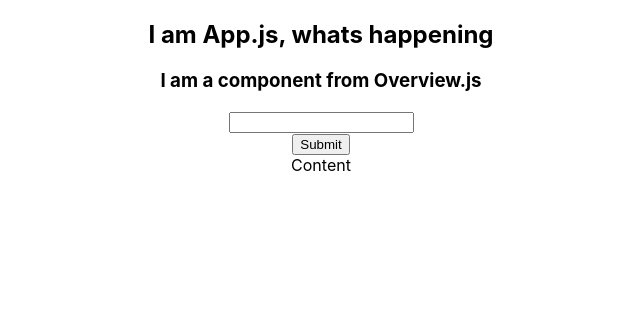
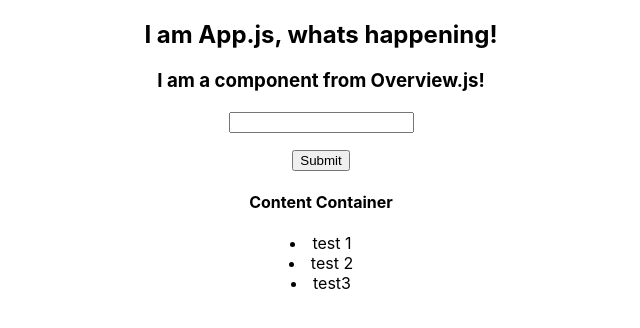
Before and after one commit to dianaroemer/task-app, a React (Create React App) app: page / in a window 1280 px wide. Shown: the top 328 px of the page, without its empty margins (319-959 px from the left). Built offline with nearby package versions, Linux system fonts and the light colour scheme.

Commit message:
Successful implementation of desired functionality before code cleanup and unique key implementation

```diff
--- a/src/App.js
+++ b/src/App.js
@@ -1,14 +1,68 @@
 import logo from './logo.svg';
 import './App.css';
+import React, { Component } from 'react'
 import Overview from './Components/Overview'
 
-function App() {
+class App extends Component {
+  constructor(props) {
+      super(props);
+
+      this.onClickBtn = this.onClickBtn.bind(this);
+      this.pushToInputArr = this.pushToInputArr.bind(this);
+      // this.updateInput = this.updateInput.bind(this);
+
+      this.state = {
+        input: '',
+        inputArr: ['test 1', 'test 2', 'test3'],
+      };
+  }
+
+  pushToInputArr(content) {
+    let newArr = this.state.inputArr;
+    newArr.push(content);
+    this.setState({
+      inputArr: newArr,
+    });
+    console.log(this.state.inputArr)
+  }
+
+  // updateInput(incoming) {
+  //   this.setState({
+  //     input: incoming,
+  //   })
+  //   console.log('Youve called updateInput!');
+  // }
+
+  onClickBtn(e) {
+    e.preventDefault();
+    console.log('Button has been clicked!');
+    // console.log(e);
+    console.log(this.state.input);
+    console.log(e.target.form[0].value);
+    if(e.target.form[0].value !== '') {
+      this.pushToInputArr(e.target.form[0].value);
+    }
+  }
+
+  // inputArrToRows() {
+  //   this.state.inputArr.forEach((inputElement) => {
+
+  //     this.state.rows.push(
+  //         <ListElement
+  //           element={inputElement} />
+  //     );
+  //   });
+  // }
+
+  render () {
     return (
-
         <div className="App">
 
-        <h2>I am App.js, whats happening</h2>
-        <Overview />
+          <h2>I am App.js, whats happening!</h2>
+          <Overview title="Content Container"
+            onButtonClick={this.onClickBtn}
+            inputArr={this.state.inputArr}/>
+            {/* // updateInput={this.updateInput}/> */}
 
         </div>
 
@@ -31,5 +85,6 @@ function App() {
       // </div>
     );
   }
+}
 
 export default App;
--- a/src/Components/Overview.js
+++ b/src/Components/Overview.js
@@ -1,22 +1,49 @@
 import React, { Component } from 'react'
+import reportWebVitals from '../reportWebVitals';
 
 class Overview extends Component {
-    constructor() {
-        super();
+    constructor(props) {
+        super(props);
     }
 
+
+
     render () {
+        let rows = [];
+
+        this.props.inputArr.map((inputElement) => {
+            rows.push(
+                <ListElement
+                  element={inputElement} key={inputElement} />
+            );
+        });
+
         return (
             <div className="Overview">
-                <h3>I am a component from Overview.js</h3>
-                <input className='inputField'></input>
-                <div></div>
-                <button className="inputButton">Submit</button>
-                <div className="inputContent">Content</div>
-
+                <h3>I am a component from Overview.js!</h3>
+                <form>
+                    <input className='inputField'></input>
+                    <p></p>
+                    <button onClick={this.props.onButtonClick}>Submit</button>
+                </form>
+                <h4>{this.props.title}</h4>
+                <div className="contentContainer">
+                    {rows}
+                </div>
             </div>
         )
     }
 }
 
+class ListElement extends Component {
+    constructor(props) {
+        super(props)
+    }
+
+    render () {
+        return <li className="inputListElement">{this.props.element}</li>
+    }
+}
+
+
 export default Overview;
```
Lines whose indentation alone changed are shown as unchanged.
